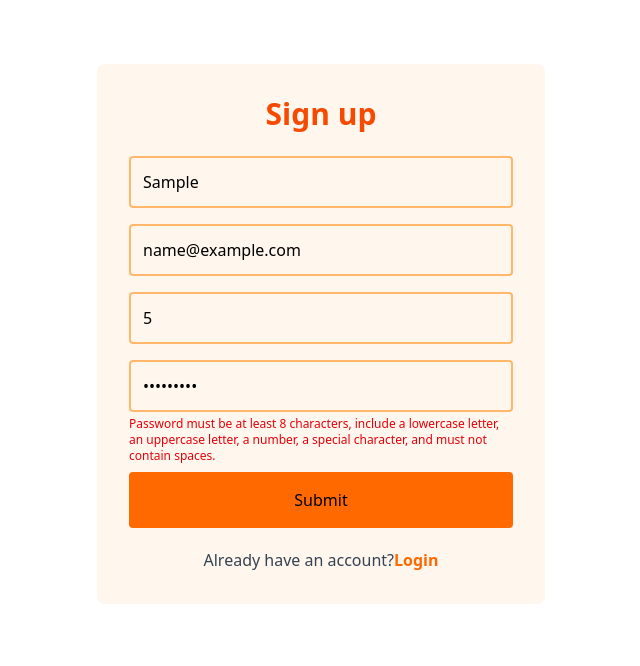
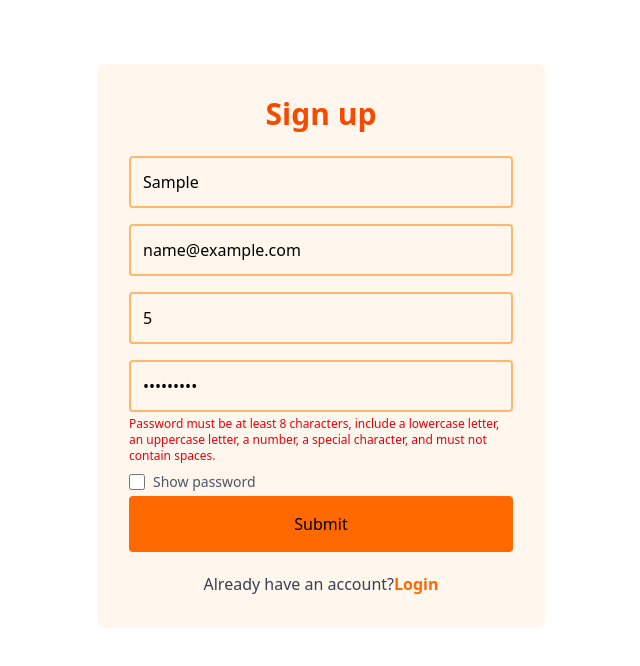
Before and after one commit to PCS-Global-Private-Limited/3943-Rupam-LoginPage, a React (Vite) app in the folder Frontend/: page /signup in a window 1280 px wide. Both pictures are taken after typing "Sample", "name@example.com", "5", "Sample123" into the empty fields and a click on the button "Submit". Shown: the top 666 px of the page, without its empty margins (319-959 px from the left). Built offline with nearby package versions, Linux system fonts and the light colour scheme.

Commit message:
Show password feature added

```diff
--- a/Frontend/src/components/Signup.jsx
+++ b/Frontend/src/components/Signup.jsx
@@ -10,6 +10,7 @@ const Signup = () => {
   const [passwordError, setPasswordError] = useState("");
   const [addError, setAddError] = useState("");
   const [isValidEmail, setIsValidEmail] = useState(true);
+  const [showPassword, setShowPassword] = useState(false);
 
   // validation email
   const handleEmailChange = (e) => {
@@ -197,8 +198,9 @@ const Signup = () => {
             placeholder="Mobile number"
           />
 
+          {/* input for password */}
           <input
-            type="password"
+            type={showPassword ? "text" : "password"}
             value={password}
             onChange={(e) => {
               // Prevent spaces in password
@@ -265,6 +267,28 @@ const Signup = () => {
             <div className="text-xs text-red-600 mb-2">{passwordError}</div>
           )}
 
+          {/* Show Password portion */}
+          <div
+            class={`flex items-center ${
+              password ? "visible  my-1" : "invisible"
+            }`}
+          >
+            <input
+              id="link-checkbox"
+              type="checkbox"
+              checked={showPassword}
+              onChange={() => setShowPassword(!showPassword)}
+              className="w-4 h-4 text-blue-600 bg-gray-100 border-gray-300 rounded-sm focus:ring-blue-500 dark:focus:ring-blue-600 dark:ring-offset-gray-800 dark:bg-gray-700 dark:border-gray-600"
+            />
+            <label
+              for="link-checkbox"
+              className="ms-2 text-sm font-medium text-gray-600"
+            >
+              Show password
+            </label>
+          </div>
+
+          {/* Button for sumbut the form*/}
           <button
             type="submit"
             className="px-4 py-4 bg-orange-500 hover:bg-oragne-600 text-black rounded w-full transition-colors duration- cursor-pointer"
```
